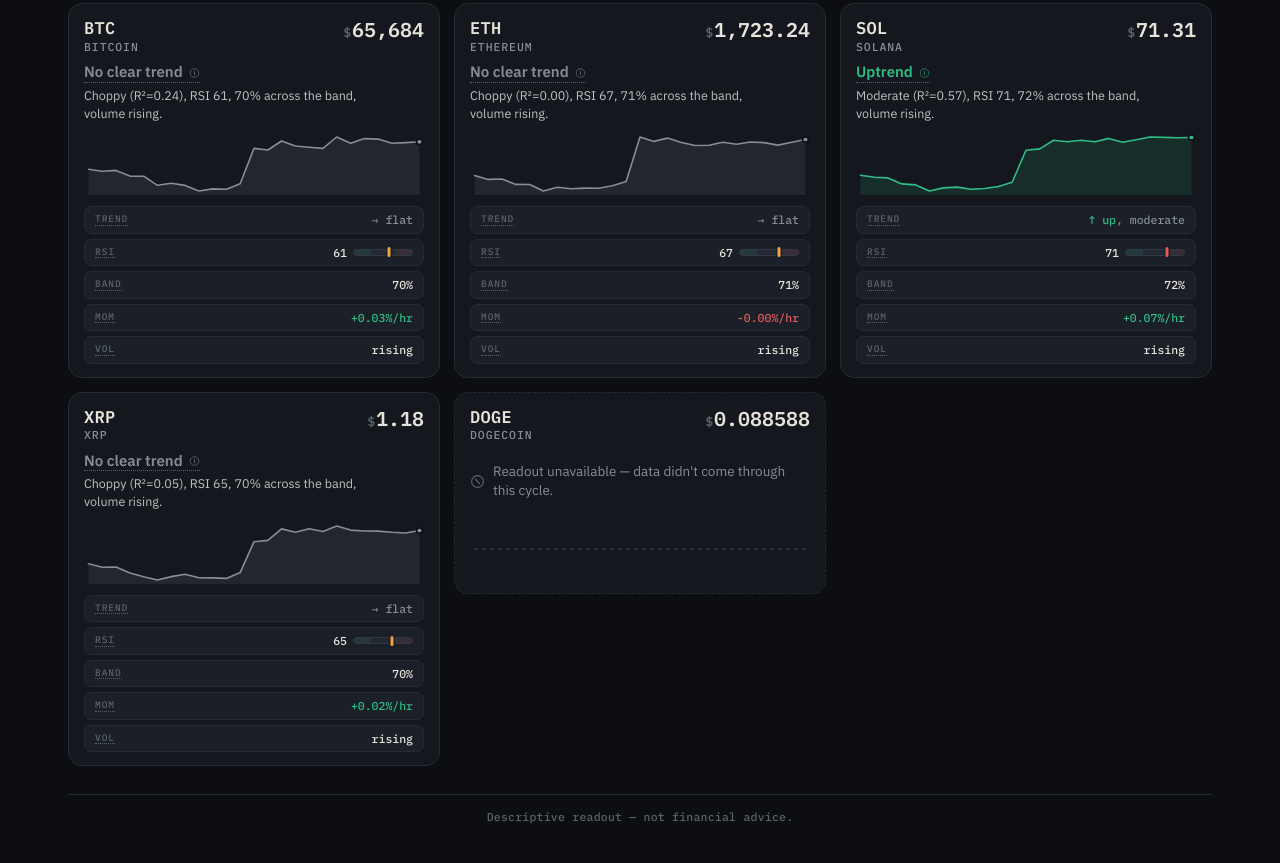
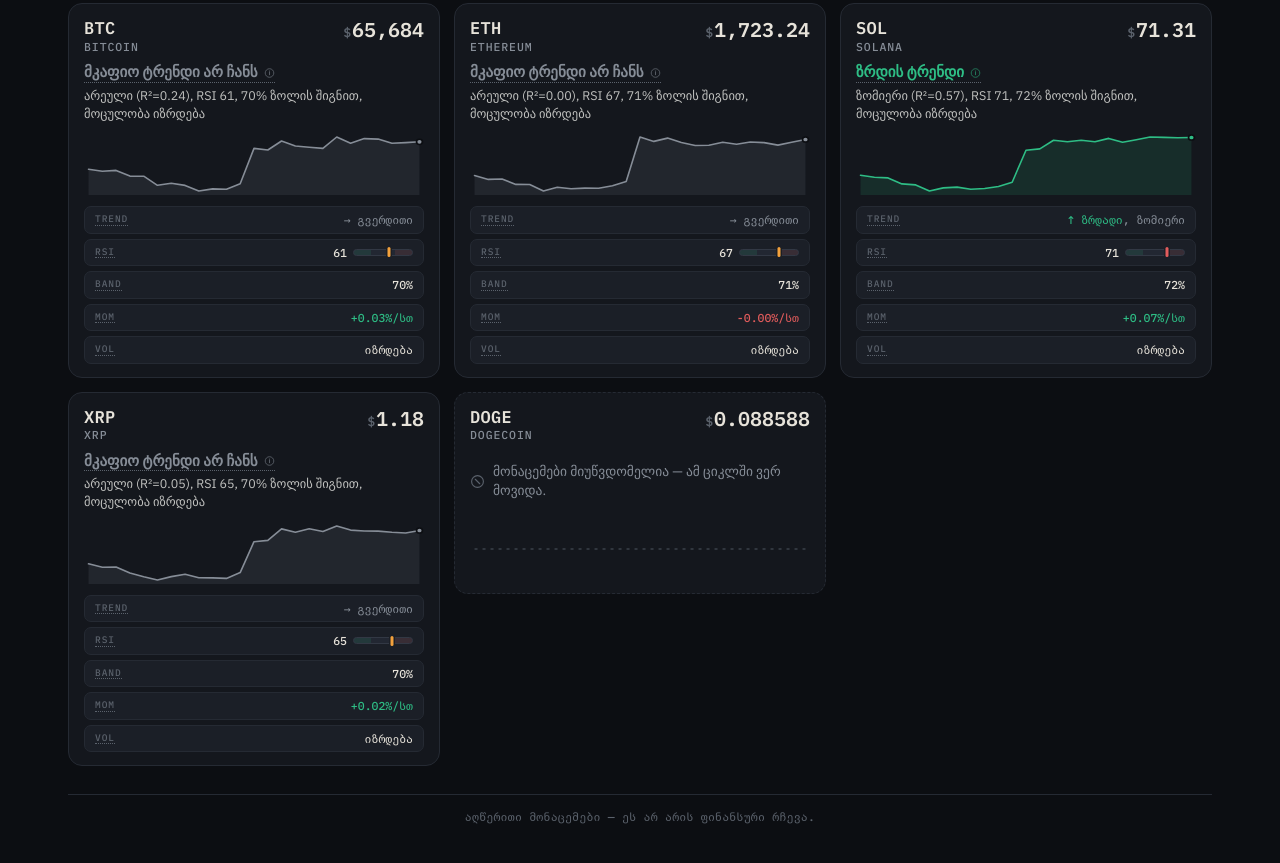
Before and after one commit to NewRanger/Criptis, a website: page index.html in a window 1280 px wide. Shown: the part 61-924 px from the top of the page. Drawn offline with Linux system fonts and the light colour scheme.

Commit message:
fix: update text to Georgian language in HTML and JavaScript files

```diff
--- a/index.html
+++ b/index.html
@@ -1,5 +1,5 @@
 <!doctype html>
-<html lang="en">
+<html lang="ka">
   <head>
     <meta charset="utf-8" />
     <meta
@@ -622,28 +622,28 @@
         /* ---- glossary (plain-language, descriptive; never predictive) ---- */
         var GLOSSARY = {
           trend: {
-            label: "Trend",
-            body: "The overall read: which way price is leaning and how convincing it is — e.g. \u201CDowntrend, moderate.\u201D The strength word comes from how cleanly the move fits a straight line, not from how far it's gone.",
+            label: "ტრენდი",
+            body: "მთავარი დასკვნა: საით იხრება ფასი და რამდენად დამაჯერებლად — მაგ. „კლების ტრენდი, ზომიერი“. სიძლიერის სიტყვა მოდის იქიდან, თუ რამდენად სუფთად ჯდება მოძრაობა სწორ ხაზზე, და არა იქიდან, რამდენად შორს წავიდა.",
           },
           rsi: {
             label: "RSI",
-            body: "Relative Strength Index \u2014 a 0\u2013100 gauge of how hard price has been pushed lately. Above 70 it has run hot, below 30 it has run cold. It describes the recent push; it doesn't predict the next one.",
+            body: "Relative Strength Index — 0–100 მაჩვენებელი იმისა, თუ რამდენად ძლიერ აიწია ან დაიწია ფასი ბოლო ხანებში. 70-ზე ზემოთ აქტივი „გახურდა“, 30-ის ქვემოთ — „გაცივდა“. ის აღწერს ბოლო მოძრაობას და არ წინასწარმეტყველებს შემდეგს.",
           },
           r2: {
-            label: "R\u00B2 (trend cleanness)",
-            body: "How tidily price sits on a straight line. 1.0 is a ruler-clean trend; near 0 is mostly noise. It tells you how clean the move is \u2014 not which direction it's heading.",
+            label: "R² (ტრენდის სისუფთავე)",
+            body: "რამდენად მოწესრიგებულად დევს ფასი სწორ ხაზზე. 1.0 — სახაზავივით სუფთა ტრენდი; 0-თან ახლოს — უმეტესად ხმაური. ის გეუბნება, რამდენად სუფთაა მოძრაობა, და არა მის მიმართულებას.",
           },
           band: {
-            label: "Band position",
-            body: "Where price sits inside its recent low-to-high envelope (the Bollinger band). 0% hugs the floor, 100% hugs the ceiling. Past either end means the move is stretched beyond its usual range.",
+            label: "პოზიცია ზოლში",
+            body: "სად დევს ფასი თავის ბოლოდროინდელ მინიმუმ-მაქსიმუმის გარსში (Bollinger-ის ზოლი). 0% იატაკს ეკვრის, 100% — ჭერს. ნებისმიერი ბოლოს მიღმა გასვლა ნიშნავს, რომ მოძრაობა ჩვეულ ფარგლებს გასცდა.",
           },
           momentum: {
-            label: "Momentum",
-            body: "The average pace of the move \u2014 roughly how many percent price is drifting each hour. A bigger number is a faster move; the sign tells you the direction. It measures speed, not a target.",
+            label: "მომენტუმი",
+            body: "მოძრაობის საშუალო ტემპი — დაახლოებით რამდენ პროცენტს იცვლება ფასი ყოველ საათში. დიდი რიცხვი უფრო სწრაფ მოძრაობას ნიშნავს; ნიშანი მიმართულებას აჩვენებს. ის ზომავს სიჩქარეს და არა სამიზნეს.",
           },
           volume: {
-            label: "Volume trend",
-            body: "Whether trading activity is picking up or fading versus its own recent average. Rising volume backs a move and makes it look more real; easing volume makes the same move look thinner.",
+            label: "მოცულობის ტრენდი",
+            body: "იზრდება თუ იკლებს ვაჭრობის აქტივობა საკუთარ ბოლოდროინდელ საშუალოსთან შედარებით. მზარდი მოცულობა მოძრაობას ამყარებს და უფრო რეალურს ხდის; კლებადი მოცულობა იმავე მოძრაობას უფრო თხელად აჩვენებს.",
           },
         };
         var SHORT_LABEL = {
@@ -653,6 +653,14 @@
           band: "BAND",
           momentum: "MOM",
           volume: "VOL",
+        };
+        /* ---- Georgian value words (rendered from structured readout fields) ---- */
+        var DIR_WORD = { up: "\u10D6\u10E0\u10D3\u10D0\u10D3\u10D8", down: "\u10D9\u10DA\u10D4\u10D1\u10D0\u10D3\u10D8", flat: "\u10D2\u10D5\u10D4\u10E0\u10D3\u10D8\u10D7\u10D8" };
+        var CLEAN_WORD = { clean: "\u10E1\u10E3\u10E4\u10D7\u10D0", moderate: "\u10D6\u10DD\u10DB\u10D8\u10D4\u10E0\u10D8", choppy: "\u10D0\u10E0\u10D4\u10E3\u10DA\u10D8" };
+        var TREND_LEAD = {
+          up: "\u10D6\u10E0\u10D3\u10D8\u10E1 \u10E2\u10E0\u10D4\u10DC\u10D3\u10D8",
+          down: "\u10D9\u10DA\u10D4\u10D1\u10D8\u10E1 \u10E2\u10E0\u10D4\u10DC\u10D3\u10D8",
+          flat: "\u10DB\u10D9\u10D0\u10E4\u10D8\u10DD \u10E2\u10E0\u10D4\u10DC\u10D3\u10D8 \u10D0\u10E0 \u10E9\u10D0\u10DC\u10E1",
         };
 
         /* ---- tiny DOM helper ---- */
@@ -702,13 +710,13 @@
         function relTime(iso, now) {
           now = now || Date.now();
           var t = typeof iso === "number" ? iso : Date.parse(iso);
-          if (isNaN(t)) return "unknown";
+          if (isNaN(t)) return "უცნობი";
           var m = Math.max(0, Math.round((now - t) / 60000));
-          if (m < 1) return "just now";
-          if (m < 60) return m + "m ago";
+          if (m < 1) return "ეს-ესაა";
+          if (m < 60) return m + " წთ წინ";
           var h = Math.floor(m / 60),
             mm = m % 60;
-          return mm ? h + "h " + mm + "m ago" : h + "h ago";
+          return mm ? h + " სთ " + mm + " წთ წინ" : h + " სთ წინ";
         }
         function dirColor(d) {
           return d === "up"
@@ -805,9 +813,9 @@
           }
           var text =
             s === "loading"
-              ? "loading\u2026"
+              ? "\u10D8\u10E2\u10D5\u10D8\u10E0\u10D7\u10D4\u10D1\u10D0\u2026"
               : s === "stale"
-                ? "stale \u00B7 " + relTime(updatedAt, now)
+                ? "\u10DB\u10DD\u10EB\u10D5\u10D4\u10DA\u10D3\u10D0 \u00B7 " + relTime(updatedAt, now)
                 : relTime(updatedAt, now);
           var wrap = el("span", {
             class: "status" + (s === "stale" ? " stale" : ""),
@@ -829,8 +837,8 @@
           );
           h.appendChild(
             tip(trigger, {
-              title: "Last updated",
-              body: "When the watcher last wrote fresh data. Criptis re-reads the market about every hour; after one missed cycle the status turns stale.",
+              title: "ბოლო განახლება",
+              body: "როდის ჩაწერა მეთვალყურემ ბოლოს ახალი მონაცემები. Criptis ბაზარს დაახლოებით ყოველ საათში კითხულობს; ერთი ციკლის გამოტოვების შემდეგ სტატუსი „მოძველებულზე“ გადადის.",
               placement: "bottom",
             }),
           );
@@ -1039,7 +1047,7 @@
               : r.direction === "down"
                 ? "\u2193"
                 : "\u2192";
-          var dirWord = r.direction === "flat" ? "flat" : r.direction;
+          var dirWord = DIR_WORD[r.direction] || r.direction;
           var span = el("span");
           span.appendChild(
             el("span", {
@@ -1051,7 +1059,7 @@
             span.appendChild(
               el("span", {
                 style: "color:" + cleanColor(r.cleanliness),
-                text: ", " + r.cleanliness,
+                text: ", " + (CLEAN_WORD[r.cleanliness] || r.cleanliness),
               }),
             );
           }
@@ -1089,7 +1097,7 @@
             out.push(
               indicatorChip({
                 term: "momentum",
-                value: (m > 0 ? "+" : "") + m.toFixed(2) + "%/hr",
+                value: (m > 0 ? "+" : "") + m.toFixed(2) + "%/სთ",
                 tone: m > 0 ? "pos" : m < 0 ? "neg" : "neutral",
                 block: true,
               }),
@@ -1099,7 +1107,7 @@
             out.push(
               indicatorChip({
                 term: "volume",
-                value: r.volume.rising ? "rising" : "easing",
+                value: r.volume.rising ? "იზრდება" : "იკლებს",
                 block: true,
               }),
             );
@@ -1107,12 +1115,34 @@
         }
 
         /* ---- readout block (verdict lead + supporting detail) ---- */
+        function readoutText(r) {
+          var lead = TREND_LEAD[r.direction] || TREND_LEAD.flat;
+          var rest = [];
+          if (typeof r.r2 === "number" && r.cleanliness)
+            rest.push(
+              (CLEAN_WORD[r.cleanliness] || r.cleanliness) +
+                " (R²=" +
+                r.r2.toFixed(2) +
+                ")",
+            );
+          if (typeof r.rsi === "number") rest.push("RSI " + Math.round(r.rsi));
+          if (typeof r.pctB === "number")
+            rest.push(
+              r.pctB > 1
+                ? "ფასი ზედა ზოლის ზემოთ"
+                : r.pctB < 0
+                  ? "ფასი ქვედა ზოლის ქვემოთ"
+                  : Math.round(r.pctB * 100) + "% ზოლის შიგნით",
+            );
+          if (r.volume && typeof r.volume.rising === "boolean")
+            rest.push(r.volume.rising ? "მოცულობა იზრდება" : "მოცულობა იკლებს");
+          return { lead: lead, rest: rest.join(", ") };
+        }
+
         function readoutBlock(r) {
-          var s = r.summary || "";
-          var i = s.indexOf(",");
-          var lead = i < 0 ? s : s.slice(0, i);
-          var rest = i < 0 ? "" : s.slice(i + 1).trim();
-          if (rest) rest = rest.charAt(0).toUpperCase() + rest.slice(1);
+          var parts = readoutText(r);
+          var lead = parts.lead;
+          var rest = parts.rest;
 
           var block = el("div", { class: "readout" });
           var leadSpan = el("strong", {
@@ -1188,7 +1218,7 @@
             nd.insertAdjacentHTML("afterbegin", NODATA_ICON);
             nd.appendChild(
               document.createTextNode(
-                "Readout unavailable \u2014 data didn't come through this cycle.",
+                "\u10db\u10dd\u10dc\u10d0\u10ea\u10d4\u10db\u10d4\u10d1\u10d8 \u10db\u10d8\u10e3\u10ec\u10d5\u10d3\u10dd\u10db\u10d4\u10da\u10d8\u10d0 \u2014 \u10d0\u10db \u10ea\u10d8\u10d9\u10da\u10e8\u10d8 \u10d5\u10d4\u10e0 \u10db\u10dd\u10d5\u10d8\u10d3\u10d0.",
               ),
             );
             uc.appendChild(nd);
@@ -1282,7 +1312,7 @@
           );
           var grid = el("main", {
             class: "grid",
-            "aria-label": "Coin readouts",
+            "aria-label": "მონეტების მონაცემები",
           });
           for (var i = 0; i < coins.length; i++)
             grid.appendChild(coinCard(coins[i]));
@@ -1291,7 +1321,7 @@
             "footer",
             { class: "footer" },
             el("span", {
-              text: "Descriptive readout \u2014 not financial advice.",
+              text: "\u10d0\u10e6\u10ec\u10d4\u10e0\u10d8\u10d7\u10d8 \u10db\u10dd\u10dc\u10d0\u10ea\u10d4\u10db\u10d4\u10d1\u10d8 \u2014 \u10d4\u10e1 \u10d0\u10e0 \u10d0\u10e0\u10d8\u10e1 \u10e4\u10d8\u10dc\u10d0\u10dc\u10e1\u10e3\u10e0\u10d8 \u10e0\u10e9\u10d4\u10d5\u10d0.",
             }),
           );
           wrap.appendChild(footer);
```
Also changed, not shown: prompts/analysis.md (+25 -11 lines), watcher.js (+25 -16 lines).
